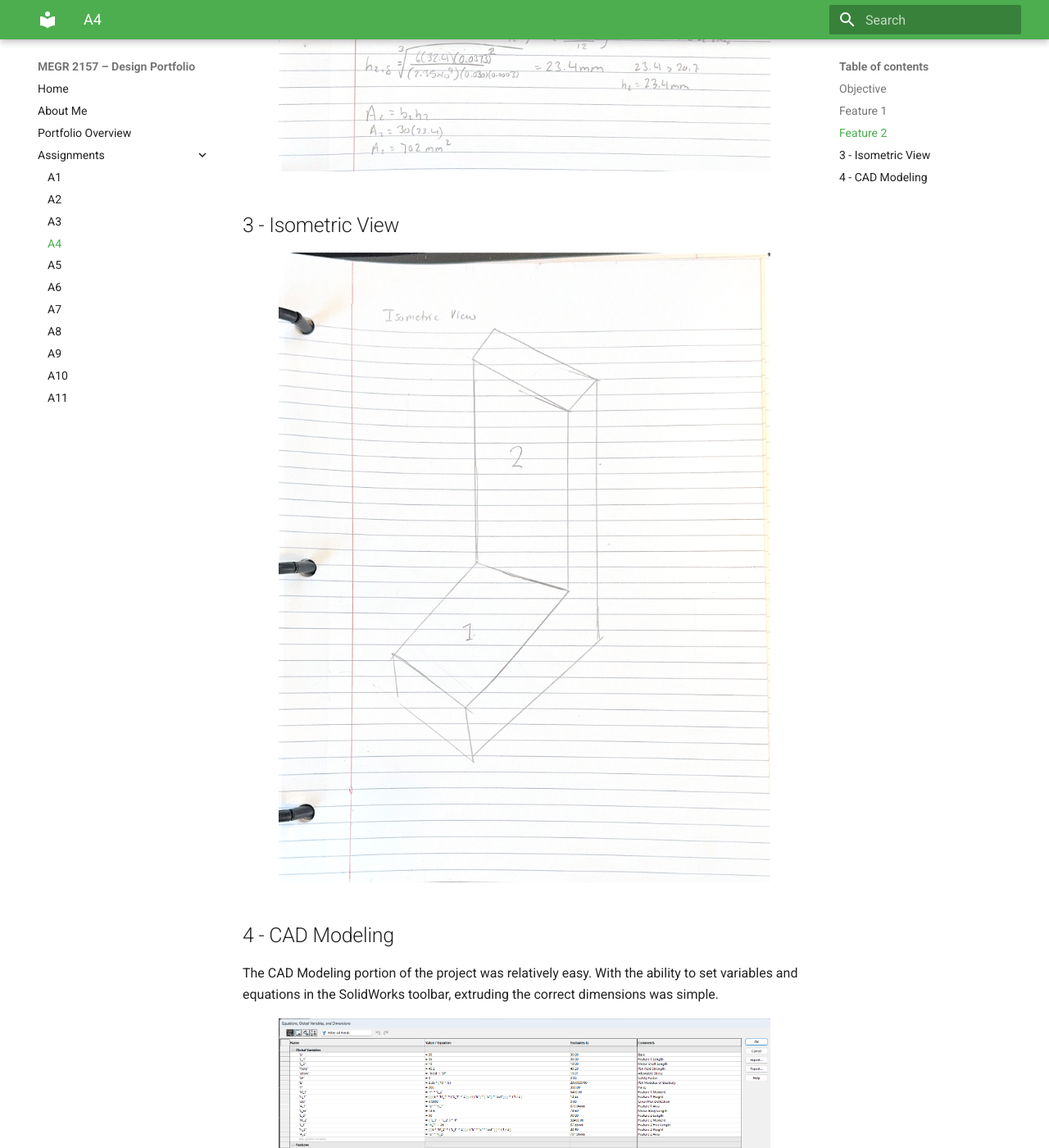
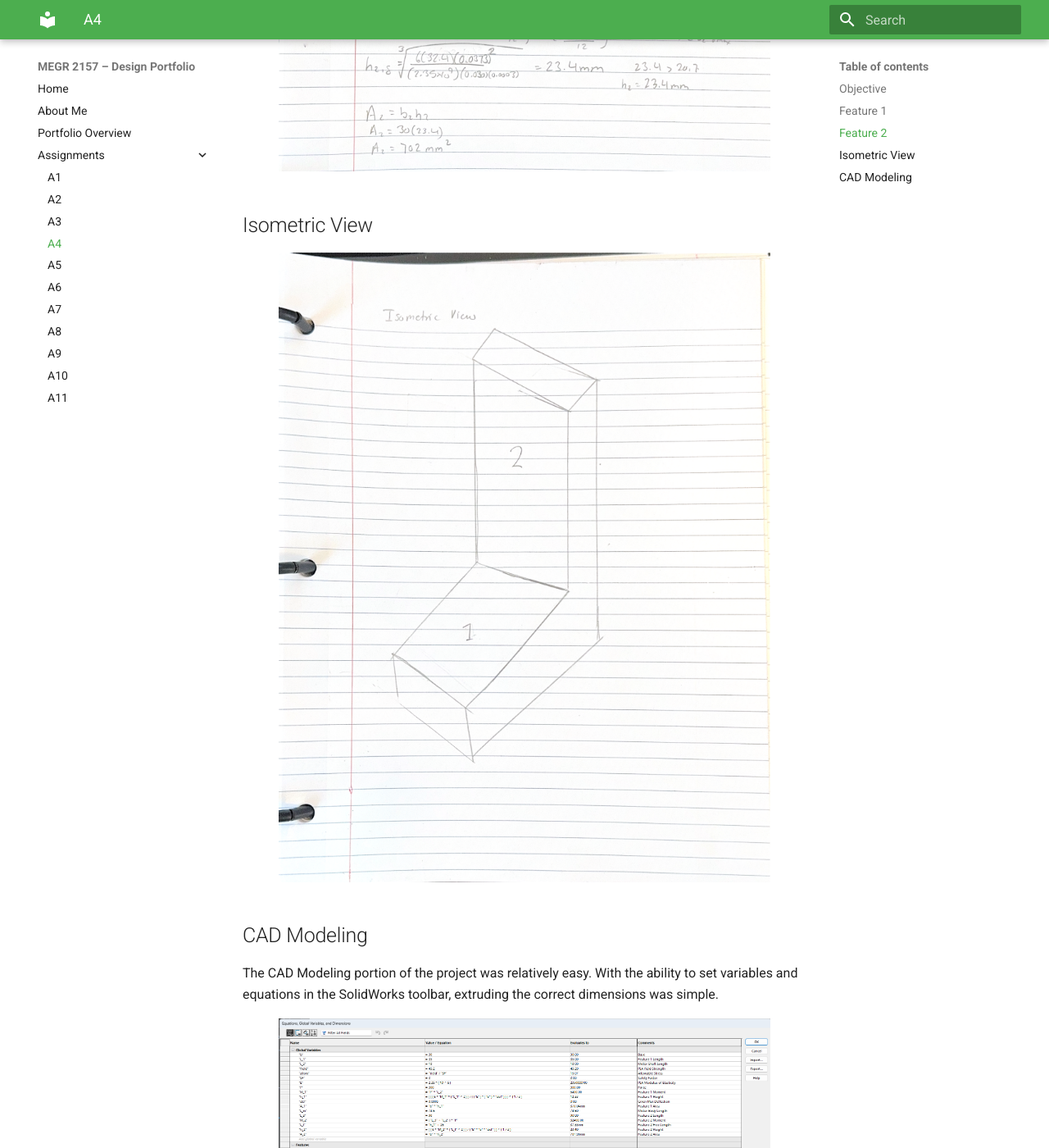
Before and after one commit to nicholasABrady/megr2156-portfolio, an MkDocs documentation site: the page built from docs/assignments/A04/index.md, in a window 1280 px wide and 1400 px high, scrolled down 3070 px. Shown: the whole window at 82% size. Built offline with MkDocs 1.6.1 and Material for MkDocs 9.7.7, drawn with Linux system fonts in a browser that asks for light colours.

Commit message:
Edited A4 Headings

```diff
--- a/docs/assignments/A04/index.md
+++ b/docs/assignments/A04/index.md
@@ -34,13 +34,13 @@ At this point in the project, all of my calculations are completed. All that rem
 
 
 
-## 3 - Isometric View
+##  Isometric View
 
 <p align="center">
   <img width="600" alt="Isometric View" src="isometric.png"/>
 </p>
 
-## 4 - CAD Modeling
+## CAD Modeling
 
 The CAD Modeling portion of the project was relatively easy. With the ability to set variables and equations in the SolidWorks toolbar, extruding the correct dimensions was simple.
 
```
